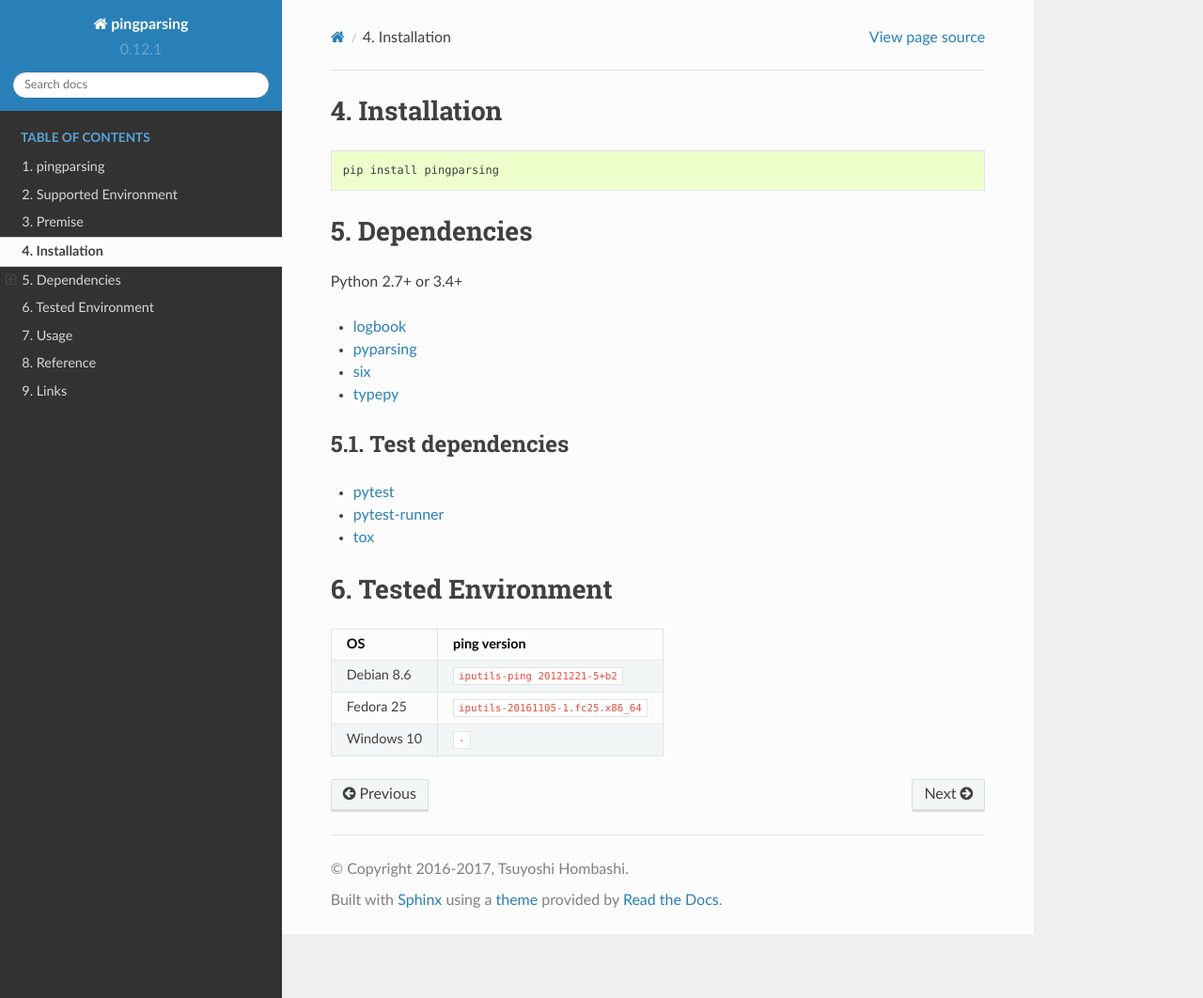
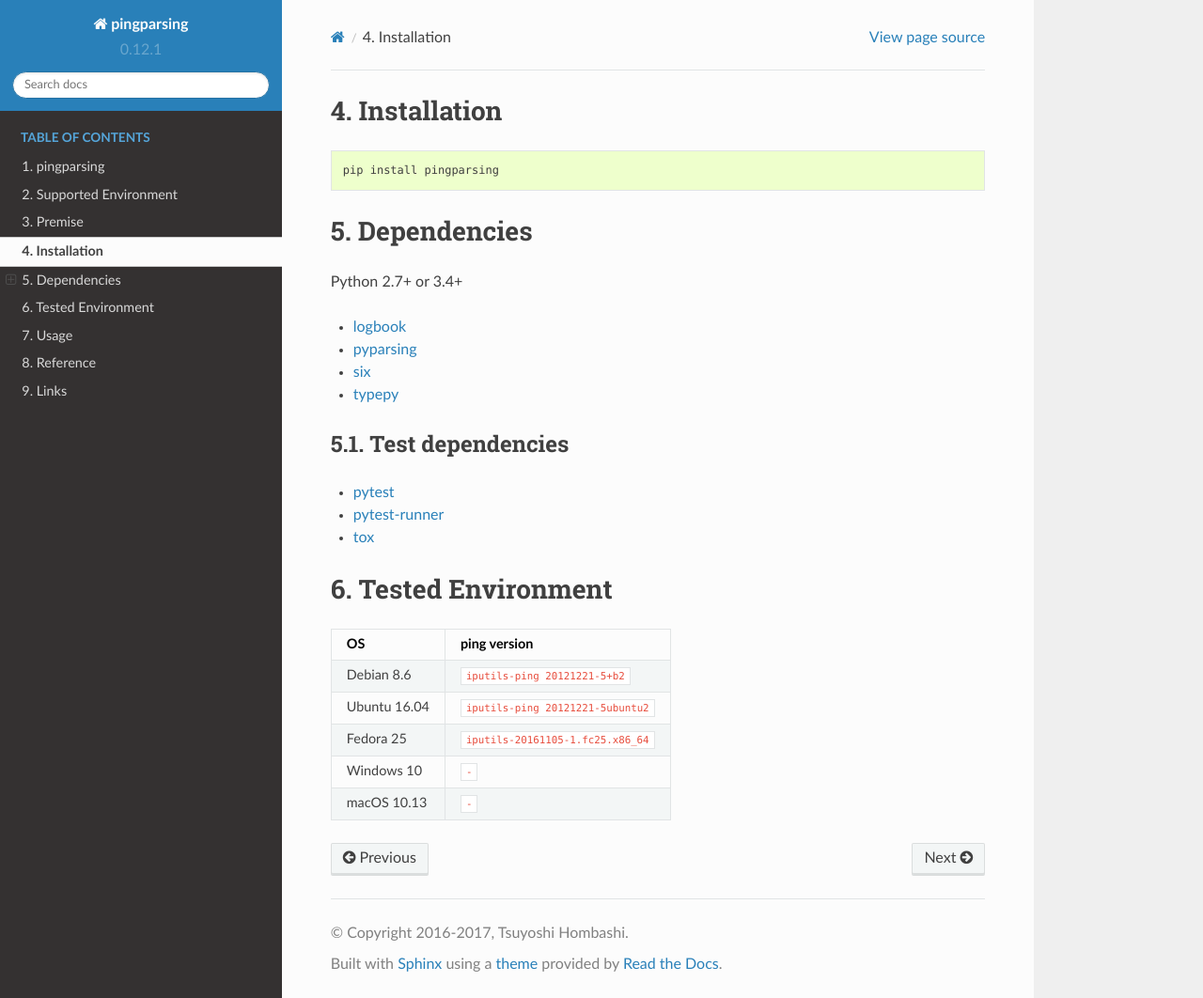
Before and after one commit to thombashi/pingparsing, a Sphinx documentation site: the page built from docs/pages/installation.rst, in a window 1280 px wide and 1062 px high. Shown: the whole window at 94% size. Built offline with Sphinx 7.4.7 and the Read the Docs theme 2.0.0, drawn with Linux system fonts in a browser that asks for light colours; pages that are not in the unit, such as notebooks, are missing from menus.

Commit message:
Update docs

```diff
--- a/docs/pages/installation.rst
+++ b/docs/pages/installation.rst
@@ -29,7 +29,11 @@
 +==============+===================================+
 | Debian 8.6   | ``iputils-ping 20121221-5+b2``    |
 +--------------+-----------------------------------+
+| Ubuntu 16.04 | ``iputils-ping 20121221-5ubuntu2``|
++--------------+-----------------------------------+
 | Fedora 25    | ``iputils-20161105-1.fc25.x86_64``|
 +--------------+-----------------------------------+
 | Windows 10   | ``-``                             |
 +--------------+-----------------------------------+
+| macOS 10.13  | ``-``                             |
++--------------+-----------------------------------+
--- a/docs/pages/introduction/supported_environment.txt
+++ b/docs/pages/introduction/supported_environment.txt
@@ -1,5 +1,5 @@
 Supported Environment
 ============================
 - Linux
+- Windows
 - macOS
-- Windows
```
